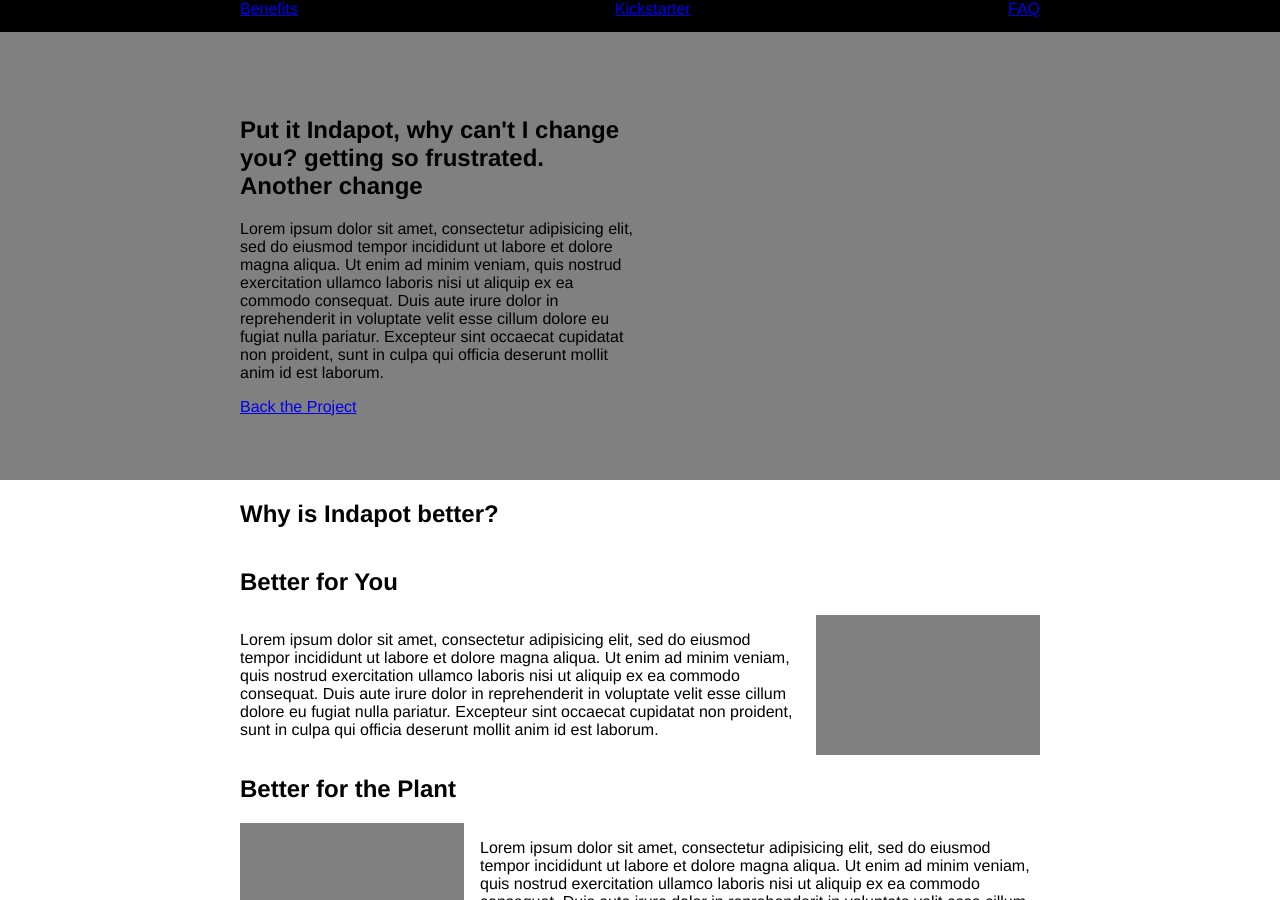
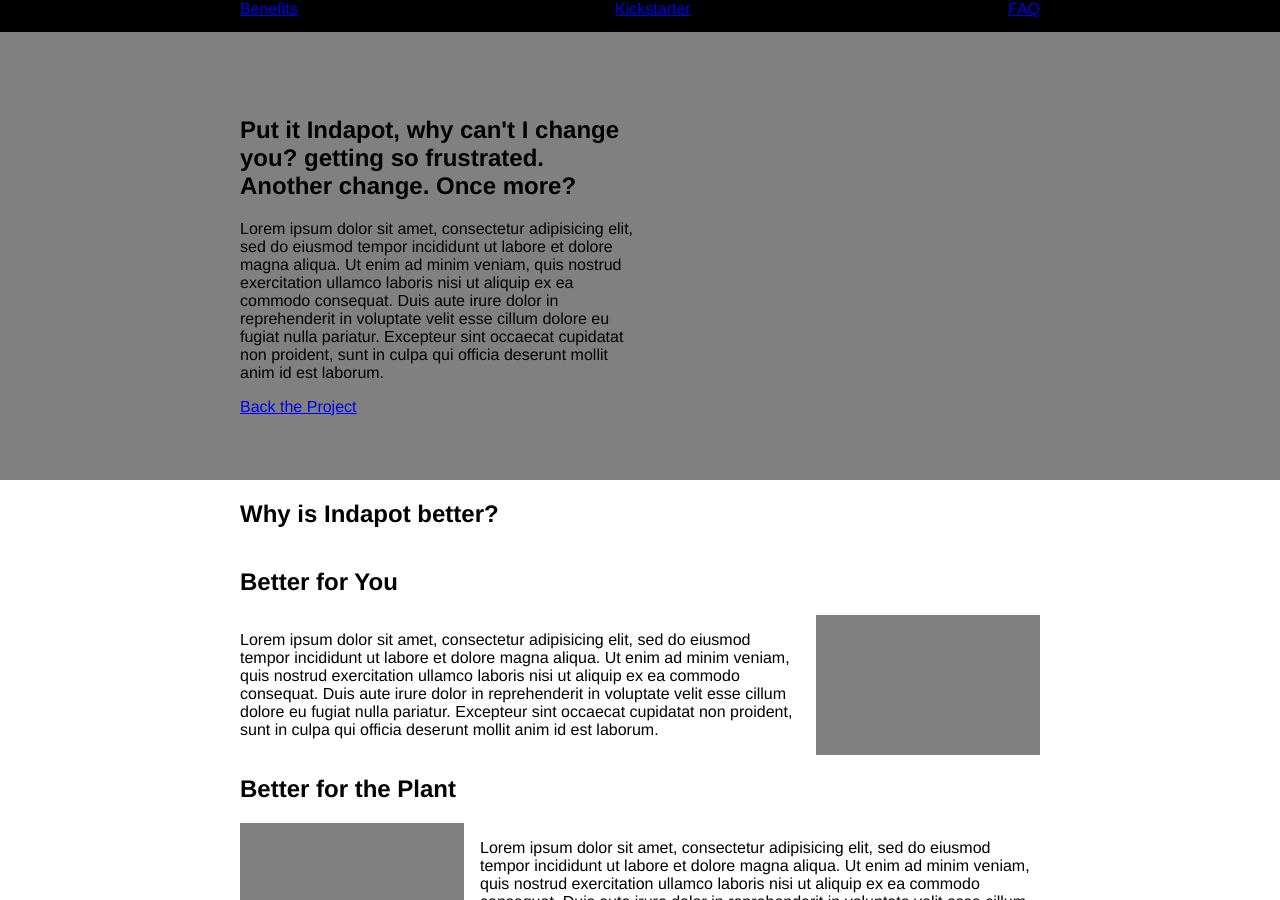
Before and after one commit to kbatson/indapot, a Jekyll site: the page built from indapot/index.md, in a window 1280 px wide and 900 px high. Built offline with Jekyll 4.4.1, drawn with Linux system fonts in a browser that asks for light colours.

Commit message:
Another change for forestry

```diff
--- a/indapot/_layouts/home.html
+++ b/indapot/_layouts/home.html
@@ -1,6 +1,6 @@
 {% include _header.html %}
     <section class="hero">
-        <h1 class="hero__title">Put it Indapot, why can't I change you? getting so frustrated. Another change</h1>
+        <h1 class="hero__title">Put it Indapot, why can't I change you? getting so frustrated. Another change. Once more?</h1>
         <div class="hero__content">
             <p>Lorem ipsum dolor sit amet, consectetur adipisicing elit, sed do eiusmod
             tempor incididunt ut labore et dolore magna aliqua. Ut enim ad minim veniam,
```
